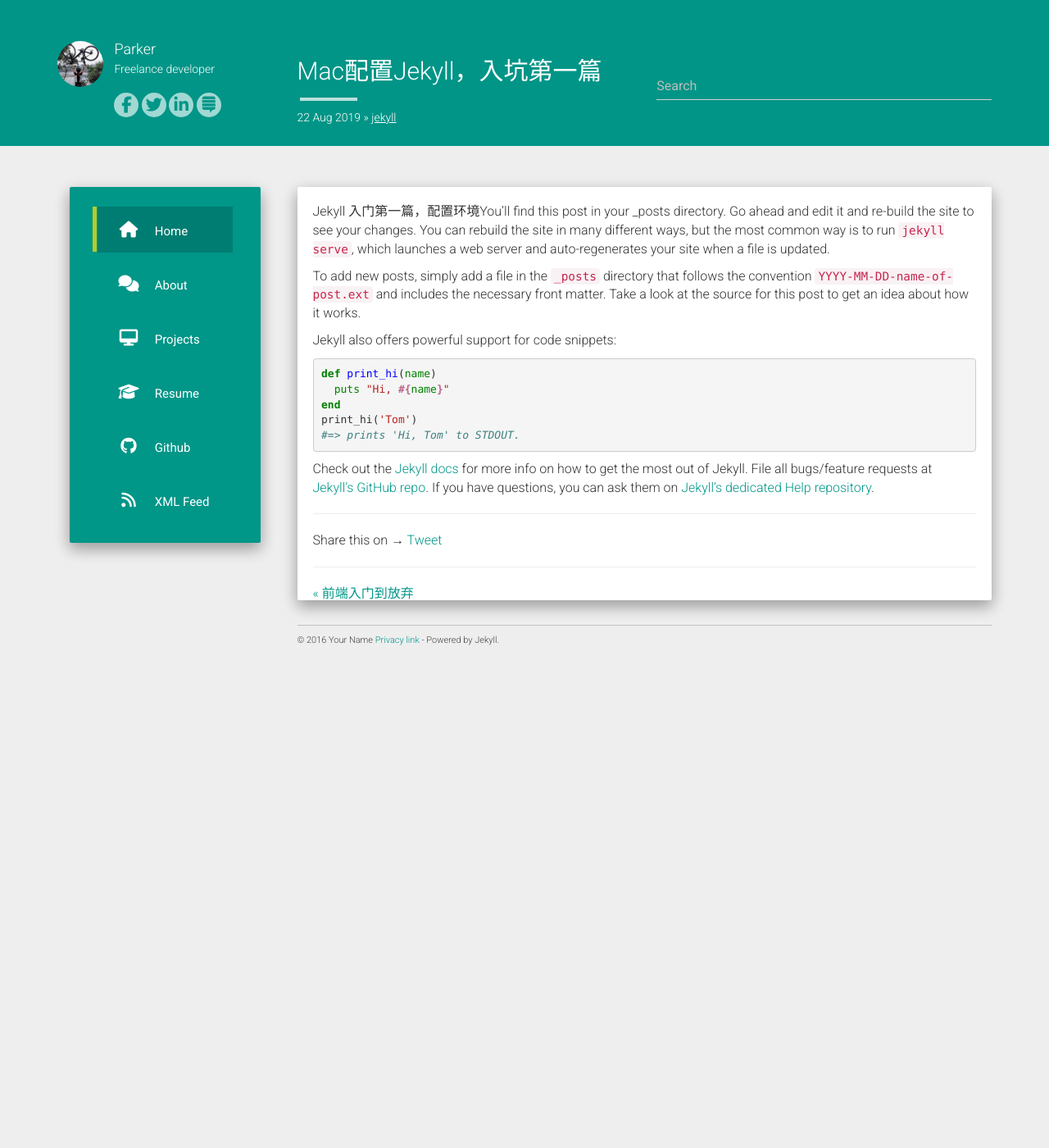
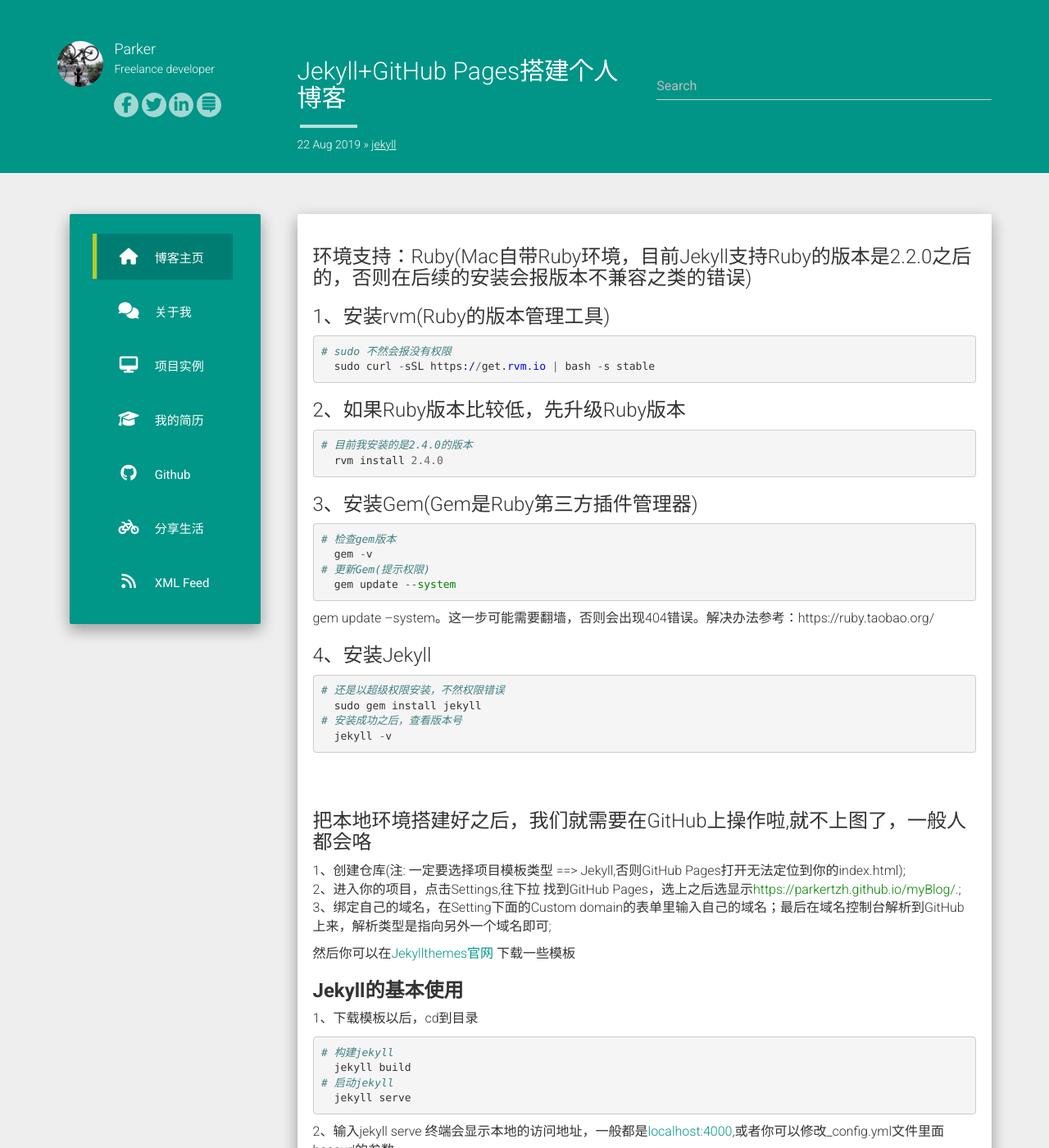
Before and after one commit to ParkerTzh/myBlog, a Jekyll site: the page built from _posts/2015-07-11-welcome-to-jekyll.md, in a window 1280 px wide and 1400 px high. Shown: the whole window at 82% size. Built offline with Jekyll 4.4.1, drawn with Linux system fonts in a browser that asks for light colours; nearby versions of some CDN libraries; comment, search, counter and statistics services are not loaded; some of the changed text lies outside the part shown.

Commit message:
文章Jekyll + GitHub 搭建个人博客

```diff
--- a/_data/social.json
+++ b/_data/social.json
@@ -1,11 +1,11 @@
 [
   {
     "icon": "fa-facebook",
-    "link": ""
+    "link": "https://www.facebook.com/profile.php?id=100012234222262&ref=bookmarks"
   },
   {
     "icon": "fa-twitter",
-    "link": ""
+    "link": "/#"
   },
   {
     "icon": "fa-linkedin",
--- a/_data/urls.json
+++ b/_data/urls.json
@@ -1,34 +1,41 @@
 [
   {
-    "text": "Home",
+    "text": "博客主页",
     "url": "/",
     "icon": "fa-home",
     "layout": "post"
   },
   {
-    "text": "About",
+    "text": "关于我",
     "url": "/about/",
     "icon": "fa-comments"
   },
   {
-    "text": "Projects",
+    "text": "项目实例",
     "url": "/projects",
     "icon": "fa-desktop"
   },
   {
-    "text": "Resume",
-    "url": "/#",
+    "text": "我的简历",
+    "url": "https://www.wondercv.com/cvs/YUzaLDI/share",
     "icon": "fa-graduation-cap",
+    "target": "_blank"
   },
   {
     "text": "Github",
-    "url": "/#",
+    "url": "https://gitee.com/ParkerT/dashboard",
     "icon": "fa-github"
+  },
+  {
+    "text": "分享生活",
+    "url": "/feed.xml",
+    "icon": "fa-bicycle",
+    "target": "_blank"
   },
   {
     "text": "XML Feed",
     "url": "/feed.xml",
     "icon": "fa-feed",
-    "target": _blank
+    "target": "_blank"
   }
 ]
--- a/_includes/footer.html
+++ b/_includes/footer.html
@@ -1,5 +1,5 @@
 <footer>
-  © 2016 Your Name <a href="#">Privacy link</a> - Powered by Jekyll.
+  © 2019 Parker <a href="#">Privacy link</a> - Powered by Jekyll.
 </footer>
 <div align="center">
   <script async src="https://pagead2.googlesyndication.com/pagead/js/adsbygoogle.js"></script>
--- a/_posts/2015-07-11-welcome-to-jekyll.md
+++ b/_posts/2015-07-11-welcome-to-jekyll.md
@@ -1,25 +1,68 @@
 ---
 layout: post
-title:  "Mac配置Jekyll，入坑第一篇"
+title:  "Jekyll+GitHub Pages搭建个人博客"
 date:   2019-08-22 18:23:39
 categories: jekyll
 ---
-Jekyll 入门第一篇，配置环境You’ll find this post in your _posts directory. Go ahead and edit it and re-build the site to see your changes. You can rebuild the site in many different ways, but the most common way is to run `jekyll serve`, which launches a web server and auto-regenerates your site when a file is updated.
+<h3>环境支持：Ruby(Mac自带Ruby环境，目前Jekyll支持Ruby的版本是2.2.0之后的，否则在后续的安装会报版本不兼容之类的错误)</h3>
 
-To add new posts, simply add a file in the `_posts` directory that follows the convention `YYYY-MM-DD-name-of-post.ext` and includes the necessary front matter. Take a look at the source for this post to get an idea about how it works.
+<h3>1、安装rvm(Ruby的版本管理工具)</h3>
+{% highlight ruby %}
+# sudo 不然会报没有权限
+  sudo curl -sSL https://get.rvm.io | bash -s stable
+{% endhighlight %}
 
-Jekyll also offers powerful support for code snippets:
+<h3>2、如果Ruby版本比较低，先升级Ruby版本</h3>
+{% highlight ruby %}
+# 目前我安装的是2.4.0的版本
+  rvm install 2.4.0
+{% endhighlight %}
 
+<h3>3、安装Gem(Gem是Ruby第三方插件管理器)</h3>
 {% highlight ruby %}
-def print_hi(name)
-  puts "Hi, #{name}"
-end
-print_hi('Tom')
-#=> prints 'Hi, Tom' to STDOUT.
+# 检查gem版本
+  gem -v
+# 更新Gem(提示权限)
+  gem update --system
 {% endhighlight %}
+gem update --system。这一步可能需要翻墙，否则会出现404错误。解决办法参考：https://ruby.taobao.org/
+
+<h3>4、安装Jekyll</h3>
+{% highlight ruby %}
+# 还是以超级权限安装，不然权限错误
+  sudo gem install jekyll
+# 安装成功之后，查看版本号
+  jekyll -v
+{% endhighlight %}
+
+<h3 style="padding-top:50px;">把本地环境搭建好之后，我们就需要在GitHub上操作啦,就不上图了，一般人都会咯</h3>
+1、创建仓库(注: 一定要选择项目模板类型 ==> Jekyll,否则GitHub Pages打开无法定位到你的index.html);<br>
+2、进入你的项目，点击Settings,往下拉 找到GitHub Pages，选上之后选显示<a style="color: green;">https://parkertzh.github.io/myBlog/.</a>;
+3、绑定自己的域名，在Setting下面的Custom domain的表单里输入自己的域名；最后在域名控制台解析到GitHub上来，解析类型是指向另外一个域名即可;
+
+然后你可以在[Jekyllthemes官网][jekyll] 下载一些模板
+
+<h3>
+<strong>Jekyll的基本使用</strong>
+</h3>
+1、下载模板以后，cd到目录
+{% highlight ruby %}
+# 构建jekyll
+  jekyll build
+# 启动jekyll
+  jekyll serve
+{% endhighlight %}
+2、输入jekyll serve 终端会显示本地的访问地址，一般都是[localhost:4000][base-url],或者你可以修改_config.yml文件里面baseurl的参数
+{% highlight ruby %}
+baseurl: '/项目名'
+{% endhighlight %}
+
+
 
 Check out the [Jekyll docs][jekyll] for more info on how to get the most out of Jekyll. File all bugs/feature requests at [Jekyll’s GitHub repo][jekyll-gh]. If you have questions, you can ask them on [Jekyll’s dedicated Help repository][jekyll-help].
 
 [jekyll]:      http://jekyllrb.com
 [jekyll-gh]:   https://github.com/jekyll/jekyll
 [jekyll-help]: https://github.com/jekyll/jekyll-help
+[jekyll-themes]: http://jekyllthemes.org
+[base-url]: localhost:4000
```
Also changed, not shown: _data/projects.json (+13 -13 lines), _posts/2019-08-26-test.md (added, +28 -0 lines), about.md (+6 -3 lines), category/SpringBoot.md (added, +6 -0 lines).
